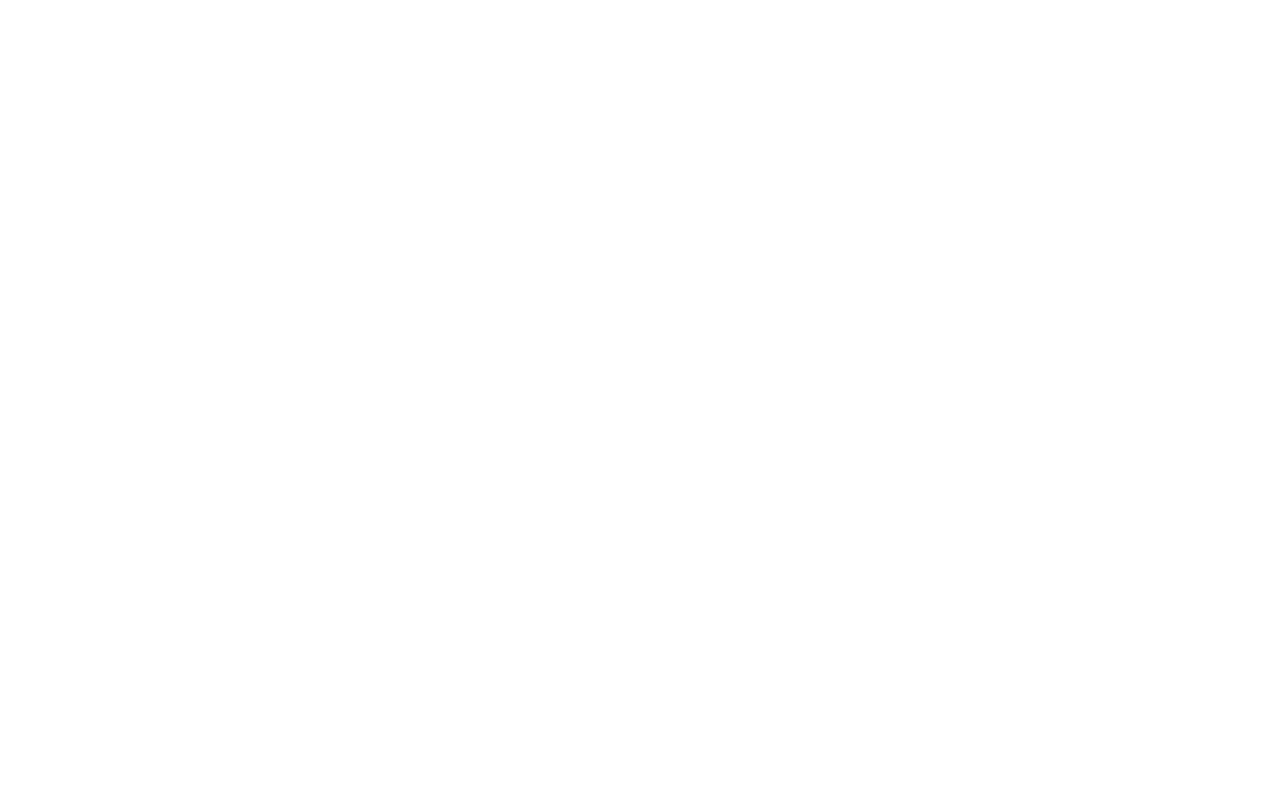
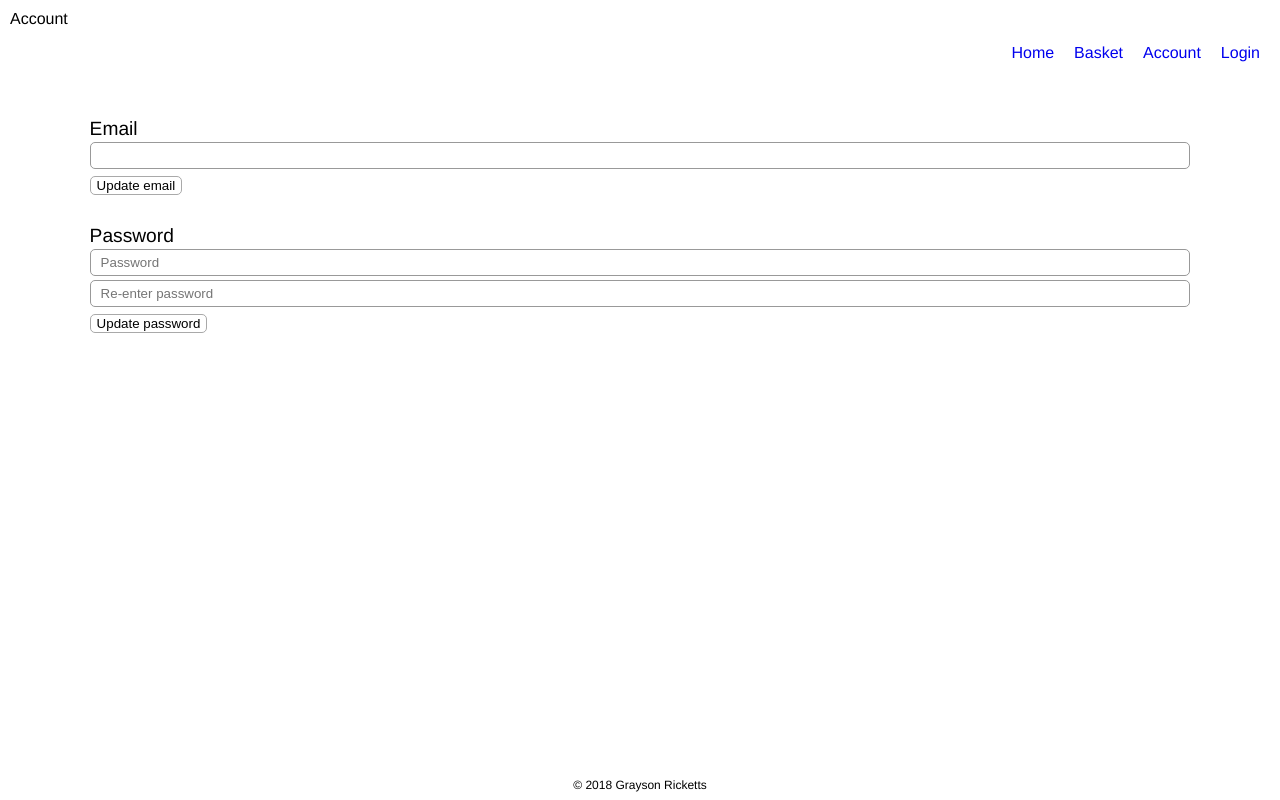
Before and after one commit to GraysonRicketts/Grocer, a React (Create React App) app: page /account in a window 1280 px wide. Built offline with nearby package versions, Linux system fonts and the light colour scheme.

Commit message:
Add edit account page

```diff
--- /dev/null
+++ b/src/components/Account/Account.css
@@ -0,0 +1,23 @@
+.account {
+  margin: 0 7%;
+}
+
+.account > div {
+  margin: 30px 0px;
+}
+
+.account input {
+  width: 100%;
+  margin: 2px 0;
+}
+
+.account label {
+  font-size: 1.2rem;
+}
+
+.account button {
+  margin: 5px 0 0 0;
+  border: 1px solid darkgray;
+  background: white;
+  border-radius: 5px;
+}
--- /dev/null
+++ b/src/components/Account/Account.js
@@ -0,0 +1,51 @@
+import React from 'react';
+
+import './Account.css';
+import Footer from './../Footer/Footer';
+import Header from './../Header/Header';
+
+class Account extends React.Component {
+  constructor(props) {
+    super(props);
+  }
+
+  render() {
+    return (
+      <div className="wrapper">
+
+        <Header title={'Account'}/>
+
+        <div className='account'>
+          <div className="updateEmail">
+            <form>
+              <div>
+                <label>Email</label>
+                <input type="email"/>
+              </div>
+
+              <button type="submit">Update email</button>
+            </form>
+          </div>
+
+          <div className="updatePassword">
+            <form>
+              <div>
+                <label>Password</label>
+                <input type="password" placeHolder="Password"/>
+                <input type="password"placeHolder="Re-enter password"/>
+              </div>
+
+              <button type="submit">Update password</button>
+            </form>
+          </div>
+
+        </div>
+
+        <Footer />
+
+      </div>
+    );
+  }
+}
+
+export default Account;
--- a/src/index.js
+++ b/src/index.js
@@ -3,6 +3,7 @@ import ReactDOM from 'react-dom';
 import { BrowserRouter, Switch } from 'react-router-dom';
 
 import './index.css';
+import Account from './components/Account/Account';
 import App from './components/App/App';
 import Login from './components/Login/Login';
 import Signup from './components/Signup/Signup';
@@ -13,6 +14,7 @@ ReactDOM.render((
   <BrowserRouter>
     <Switch>
       <Route exact path='/' component={Homepage}/>
+      <Route path='/account' component={Account}/>
       <Route path='/basket' component={App}/>
       <Route path='/login' component={Login}/>
       <Route path='/signup' component={Signup}/>
```
